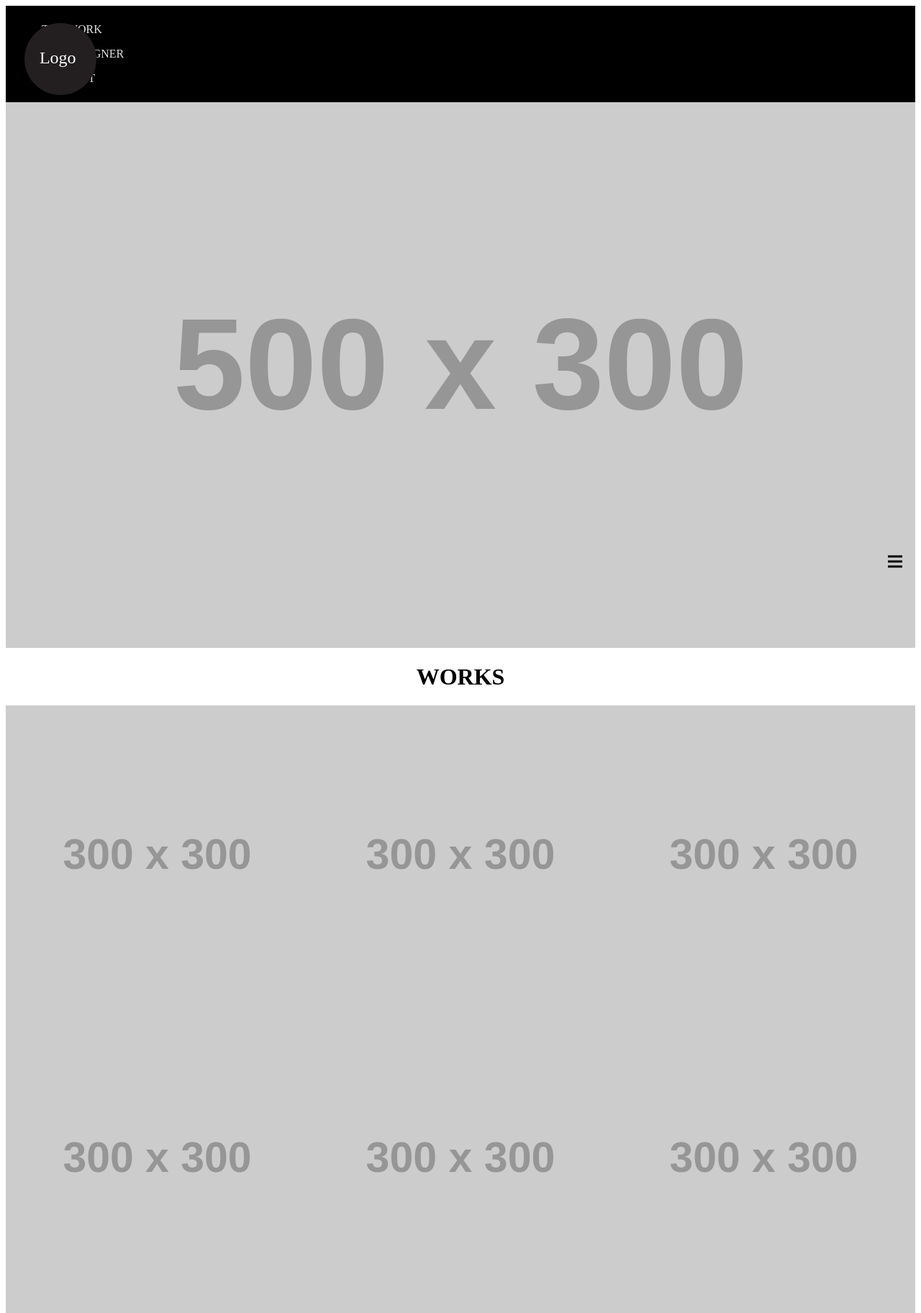
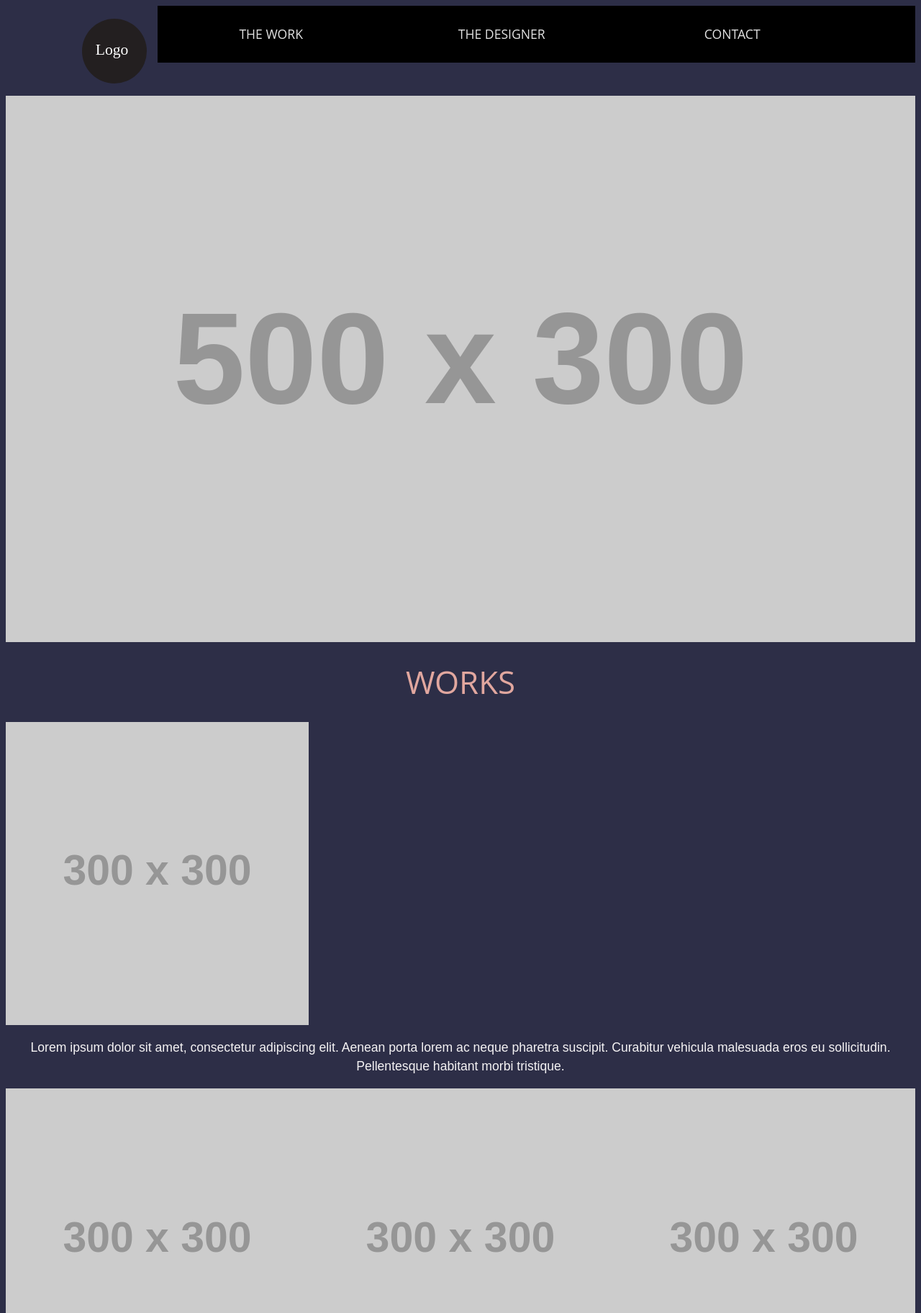
Before and after one commit to kaylaaraujo/kaylaaraujo.github.io, a PHP site: page / in a window 1280 px wide. Shown: the top 1824 px of the page at 72% size. Run offline with PHP 8.4, Linux system fonts and the light colour scheme; grey boxes labelled with a size stand in for pictures from a placeholder-image service; some libraries are stand-ins or nearby versions.

Commit message:
new stuff from today

```diff
--- a/css/general.css
+++ b/css/general.css
@@ -19,6 +19,11 @@ html {
     box-sizing: inherit;
 }
 
+.masthead {
+	width: 100%;
+	background-color: rgba(101,101,101,1.00);
+}
+
 .img {
 	display: block;
 	width: 100%;
@@ -36,8 +41,9 @@ html {
 
 .logo {
 	display: block;
-	margin: 1em 2%;
-	width: 100%;
+	margin: 1em 3%;
+	width: 100px;
+	float: right;
 }
 
 li {
@@ -48,7 +54,6 @@ li {
 .nav-btn,
 .nav-btn:link,
 .nav-btn:visited {
-	bottom: 0;
 	height: 40px;
 	overflow: hidden;
 	position: absolute;
@@ -73,7 +78,7 @@ li {
 	float: right;
 }
 
-.nav < ul {
+.nav > ul {
 	margin: 0;
 	padding: 0.8em 0;
 }
@@ -100,12 +105,27 @@ li {
 	margin-top: 1.5em;
 }
 
+.nav-top {
+	max-height: 0;
 
-@media only screen and (min-width: 29em) { /*screen resolution 450px*/
+	-moz-transition: all 800ms linear;
+	-o-transition: all 800ms linear;
+	-webkit-transition: all 800ms linear;
+	transition: all 800ms linear;
+}
+
+.nav-top[data-state="expanded"]{
+	max-height: 50em;
+}
+
+@media only screen and (min-width: 28em) { /*screen resolution 450px*/
+	.masthead {
+		width: 100%;
+	}
+
 	.logo {
-		position: fixed;
-		top: 1em;
-		width: 100px;
+		width: 90px;
+		margin-left: 10%;
 	}
 
 	.img {
@@ -113,11 +133,38 @@ li {
 		float: left;
 	}
 
+	.nav{
+		float: right;
+		overflow: auto;
+		margin-bottom: 2em;
+	}
+
+	.nav li{
+		display: inline-block;
+		text-align: center;
+		width: 30%;
+	}
+
+	.nav > ul {
+		padding: 1em 0;
+	}
+
+	.nav-btn,
+	.nav-btn:link,
+	.nav-btn:visited{
+		display: none;
+	}
+
+	.nav-top{
+		float: right;
+		max-height: 5rem;
+	}
+
+
 }
 
 @media only screen and (min-width: 48em) { /*screen resolution 770px*/
 	.logo {
-		position: absolute;
 		top: 1em;
 		max-width: 150px;
 	}
--- a/css/grid.css
+++ b/css/grid.css
@@ -7,7 +7,6 @@
 }
 
 .unit {
-	background-color: #FFF;
 	float: left;
 }
 
@@ -57,6 +56,10 @@
 		width: 66.6666%;
 	}
 
+	.unit-m-3-4 {
+		width: 75%;
+	}
+
 }
 
 @media only screen and (min-width: 48em) { /*screen resolution 770px*/
@@ -74,6 +77,19 @@
 	.unit-l-1-3 {
 		width: 33.33333%;
 	}
+
+	.unit-l-2-3 {
+		width: 66.6666%;
+	}
+
+	.unit-l-1-6 {
+		width: 16%;
+	}
+
+	.unit-l-5-6 {
+		width: 83.3333%;
+	}
+
 }
 
 @media only screen and (min-width: 85em) { /*screen resolution 1360px*/
@@ -82,8 +98,13 @@
 		width: 25%;
 	}
 
+	.unit-l-1-3 {
+		width: 33.3333%;
+	}
+
 	.unit-l-2-3 {
 		width: 66.6666%;
 	}
 
+
 }
--- a/css/typography.css
+++ b/css/typography.css
@@ -56,9 +56,15 @@ p {
 }
 
 
-h1, h2, h3, h4, h5, h6 {
+h1, h2, h3, h4, h5, h6,
+li {
 	font: normal 100%/1.5 "Open Sans", sans-serif;
 	color: rgb(225,167,159);
+}
+
+.yotta1 {
+  font-size: 6rem;
+  line-height: 0.15;
 }
 
 .yotta {
@@ -117,7 +123,6 @@ ul {
 }
 
 ul li {
-	position: relative;
 }
 
 ul li:before {
--- a/index.html
+++ b/index.html
@@ -5,6 +5,8 @@
 	<title>Portfolio Website</title>
 	<link href="css/general.css" rel="stylesheet">
 	<link href="css/grid.css" rel="stylesheet">
+	<link href="css/typography.css" rel="stylesheet">
+
     <meta name="handheldfriendly" content="true">
     <meta name="mobileoptimized" content="240">
     <meta name="viewport" content="width=device-width,initial-scale=1">
@@ -15,55 +17,39 @@
 
 	<!--NAVIGATION BAR------------------------------------------------------>
 	<header class="masthead">
-		<div class="unit unit-s-1-2">
-			<img class="logo" src="images/logo.svg" alt="">
+		<div class="unit unit-s-2-3 unit-m-1-4 unit-l-1-6">
+			<a href="#home"><img class="logo" src="images/logo.svg" alt=""></a>
 		</div>
-		<a href="#nav" class="nav-btn">Navigate</a>
-		<nav class="nav nav-top unit-s-1" data-state="collapsed">
+		<a href="#nav" class="nav-btn" data-state="inactive">Navigate</a>
+		<nav class="nav nav-top unit-s-1 unit-m-3-4 unit-l-5-6" data-state="collapsed">
 			<ul>
-				<li><a href="#">THE WORK</a></li>
-				<li><a href="#">THE DESIGNER</a></li>
-				<li><a href="#">CONTACT</a></li>
+				<li><a href="#work">THE WORK</a></li>
+				<li><a href="#designer">THE DESIGNER</a></li>
+				<li><a href="#contact">CONTACT</a></li>
 			</ul>
 		</nav>
 	</header>
 
 
-	<div>
+	<div id="home">
 		<img class="img-flex" src="http://placehold.it/500x300" alt="">
 	</div>
 
-
-	<!--
-
-		<div class="unit main-img unit-s-1-3">
-			<img class=" img-flex logo" src="images/logo.svg" alt="">
-		</div>
-
-
-
-
-
-		<nav id="nav" class="nav nav-top unit unit-s-1 unit-m-2-3">
-			<ul>
-				<li><a href"#">THE WORKS</a></li>
-				<li><a href"#">WHO AM I?</a></li>
-				<li><a href"#">CONTACT ME</a></li>
-			</ul>
-		</nav>
-	-->
-
-
-
 <!--WORKS--------------------------------------------------------------->
 
-	<div class="grid">
+	<div id="work" class="grid">
 		<div>
 			<h1>WORKS</h1>
 		</div>
 
-		<div>
-			<img class="img-flex img unit-m-1-2 unit-l-1-3 unit-l-1-4" src="http://placehold.it/300x300" alt="">
+		<div class="drop-work">
+			<div>
+				<img class="img-flex img-work unit-m-1-2 unit-l-1-3 unit-l-1-4" src="http://placehold.it/300x300" alt="">
+			</div>
+
+			<div>
+				<p class="dropdown">Lorem ipsum dolor sit amet, consectetur adipiscing elit. Aenean porta lorem ac neque pharetra suscipit. Curabitur vehicula malesuada eros eu sollicitudin. Pellentesque habitant morbi tristique.</p>
+			</div>
 		</div>
 
 		<div>
@@ -108,12 +94,33 @@
 
 <!--ABOUT--------------------------------------------------------------->
 
+	<div id="designer" class="grid">
+		<div>
+			<h1 class="yotta1">Hi!</h1>
+			<h2>	I'm a Designer!</h2>
 
+		</div>
+
+		<div>
+			<img class="img-flex img unit unit-m-1-2 unit-l-1-2 unit-l-1-4" src="http://placehold.it/300x300" alt="">
+		</div>
+		<div class="unit unit-s-1 unit-m-1-2 unit-l-1-2 unit-l-1-4">
+			<p>I’m Kayla &mdash; Graphic Design and Advertising graduate from Algonquin College. I have lived in Ottawa, Canada my whole life and I have been itching to seek new and beautiful adventures in the world of design.</p>
+
+			<h3>Why Design?</h3>
+			<p>Being able to solve a problem visually and coming up with new ways to communicate emotions and ideas is exciting. And there are so many ways to create! Design is limitless.</p>
+
+			<p>I love simplistic design that is functional, has a clear conceptual idea, and draws the attention of people using its enduring personality.</p>
+
+			<p>At the end of the day, I truly believe that life’s problems can always be solved in a beautiful and creative way.</p>
+
+		</div>
+	</div>
 
 <!--CONTACT------------------------------------------------------------->
 
 <footer class="grid">
-	<nav id="nav" class="nav nav-top unit-s-1">
+	<nav id="nav" class="nav nav-bottom unit-s-1">
 		<ul>
 			<li><a href="#">THE WORK</a></li>
 			<li><a href="#">THE DESIGNER</a></li>
@@ -122,5 +129,10 @@
 	</nav>
 
 </footer>
+
+<script src="http://code.jquery.com/jquery-2.1.1.min.js"></script>
+<script src="js/waypoints.min.js"></script>
+<script src="js/main.js"></script>
+
 </body>
 </html>
--- a/js/main.js
+++ b/js/main.js
@@ -1,39 +1,17 @@
-var $win = $(window);
-var $sun = $('.sun');
-var $sunSection = $('.sun-section');
-var $portfolioImg = $('.portfolio-img');
-var $dipper = $('.dipper');
-var $shuttle = $('.shuttle');
-var $shuttleSection = $('.shuttle-section');
-var $shipsSection = $('.ships-section');
-var $ship1 = $('.ship-1');
-var $ship2 = $('.ship-2');
-var $ship3 = $('.ship-3');
-var $ship4 = $('.ship-4');
+var navTop = document.querySelector('.nav-top');
 
 
-$win.on('scroll', function () {
-	var scrollPos = $win.scrollTop();
+	document.querySelector('.nav-btn').addEventListener('click', function(e){
+		e.preventDefault();
 
-	$sun.css('transform', 'rotate(' + scrollPos / 5 + 'deg)');
-	$sunSection.css('background-position', 'center ' + scrollPos / 3 + 'px');
-	$shipsSection.css('background-position', 'center ' + scrollPos / 3 + 'px');
-});
 
-$portfolioImg.waypoint(function () {
-	$portfolio-img.addClass('js-portfolio-img-fade');
-}, { offset: '50%' });
+		if (navTop.getAttribute('data-state') == 'expanded'){
 
-$shuttleSection.waypoint(function () {
-	$shuttle.addClass('js-shuttle-fade-up');
-}, { offset: '50%' });
+			navTop.setAttribute('data-state', 'collapsed');
+		  this.setAttribute('data-state', 'inactive');
+		}else{
 
-$shipsSection.waypoint(function () {
-	$ship1.addClass('js-ships-1-3');
-	$ship3.addClass('js-ships-1-3');
-}, { offset: '50%' });
-
-$shipsSection.waypoint(function () {
-	$ship2.addClass('js-ships-2-4');
-	$ship4.addClass('js-ships-2-4');
-}, { offset: '50%' });
+			navTop.setAttribute('data-state', 'expanded');
+	    this.setAttribute('data-state', 'active');
+		}
+	});
```
Also changed, not shown: js/waypoints.min.js (added).
